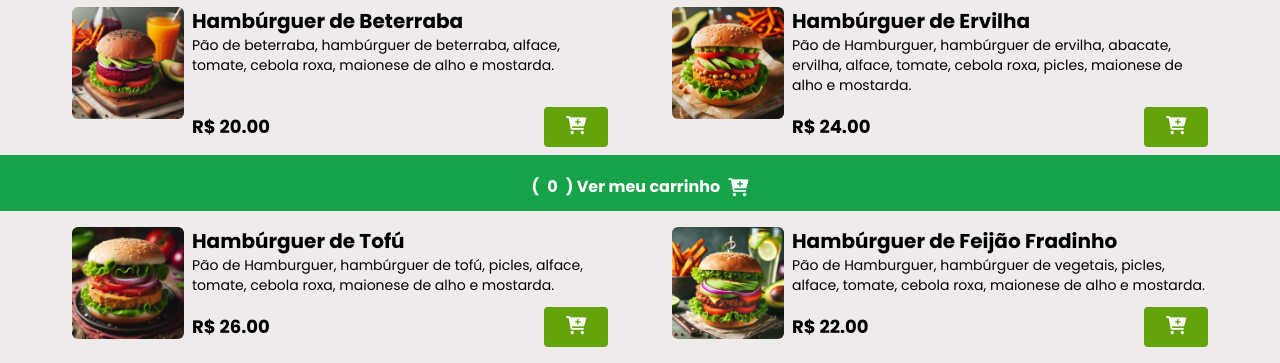
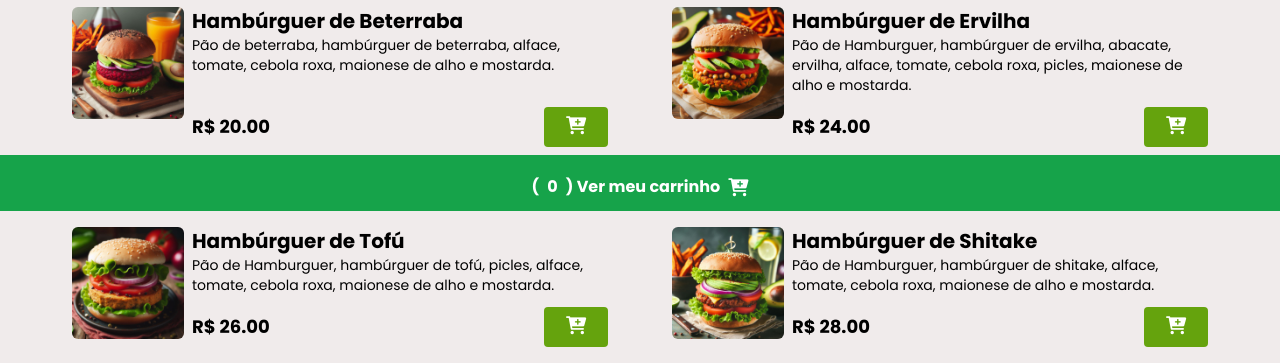
Before and after one commit to luanaxcardoso/NaturalFlavor-menu, a website: page index.html in a window 1280 px wide. Shown: the part 589-952 px from the top of the page. Drawn offline with Linux system fonts and the light colour scheme.

Commit message:
feat: atualização de produto

```diff
--- a/index.html
+++ b/index.html
@@ -95,14 +95,14 @@
                 <img src="./assets/burg-vegg.jpeg" alt="Hamburguer Vegetariano" class="w-28 h-28 rounded-md hover:scale-110 duration-200">
                 <div class="flex flex-col justify-between flex-1">
                     <div>
-                        <h3 class="text-xl font-bold">Hambúrguer de Feijão Fradinho</h3>
+                        <h3 class="text-xl font-bold">Hambúrguer de Shitake</h3>
                         <p class="text-sm">
-                            Pão de Hamburguer, hambúrguer de vegetais, picles, alface, tomate, cebola roxa, maionese de alho e mostarda.
+                            Pão de Hamburguer, hambúrguer de shitake, alface, tomate, cebola roxa, maionese de alho e mostarda.
                         </p>
                     </div>
                     <div class="flex items-center gap-2 justify-between mt-3">
-                        <span class="text-lg font-bold">R$ 22.00</span>
-                        <button class="bg-lime-600 px-5 py-2 rounded w-16 add-to-cart-btn" data-name="Hambúrguer de Feijão Fradinho" data-price="22.00">
+                        <span class="text-lg font-bold">R$ 28.00</span>
+                        <button class="bg-lime-600 px-5 py-2 rounded w-16 add-to-cart-btn" data-name="Hambúrguer de Shitake" data-price="28.00">
                             <i class="fa fa-cart-plus text-lg text-white"></i>
                         </button>
                     </div>
```
